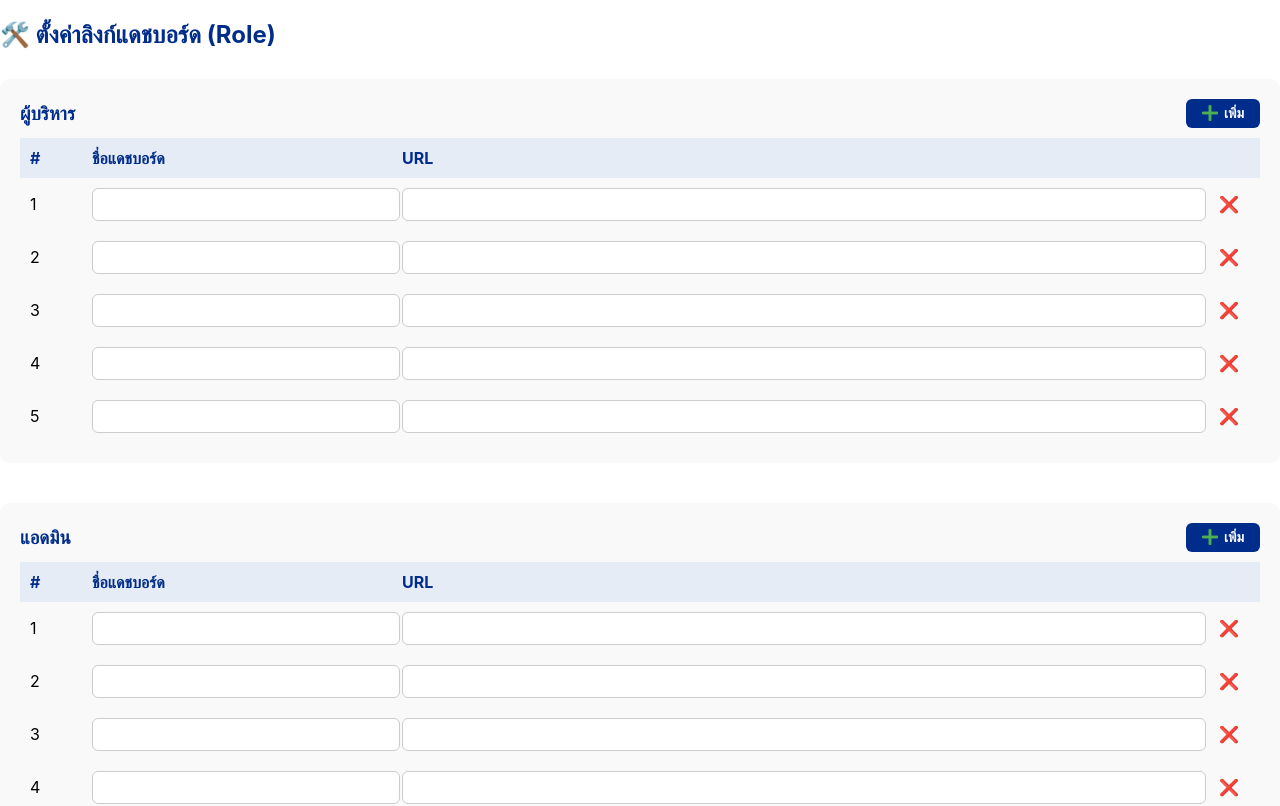
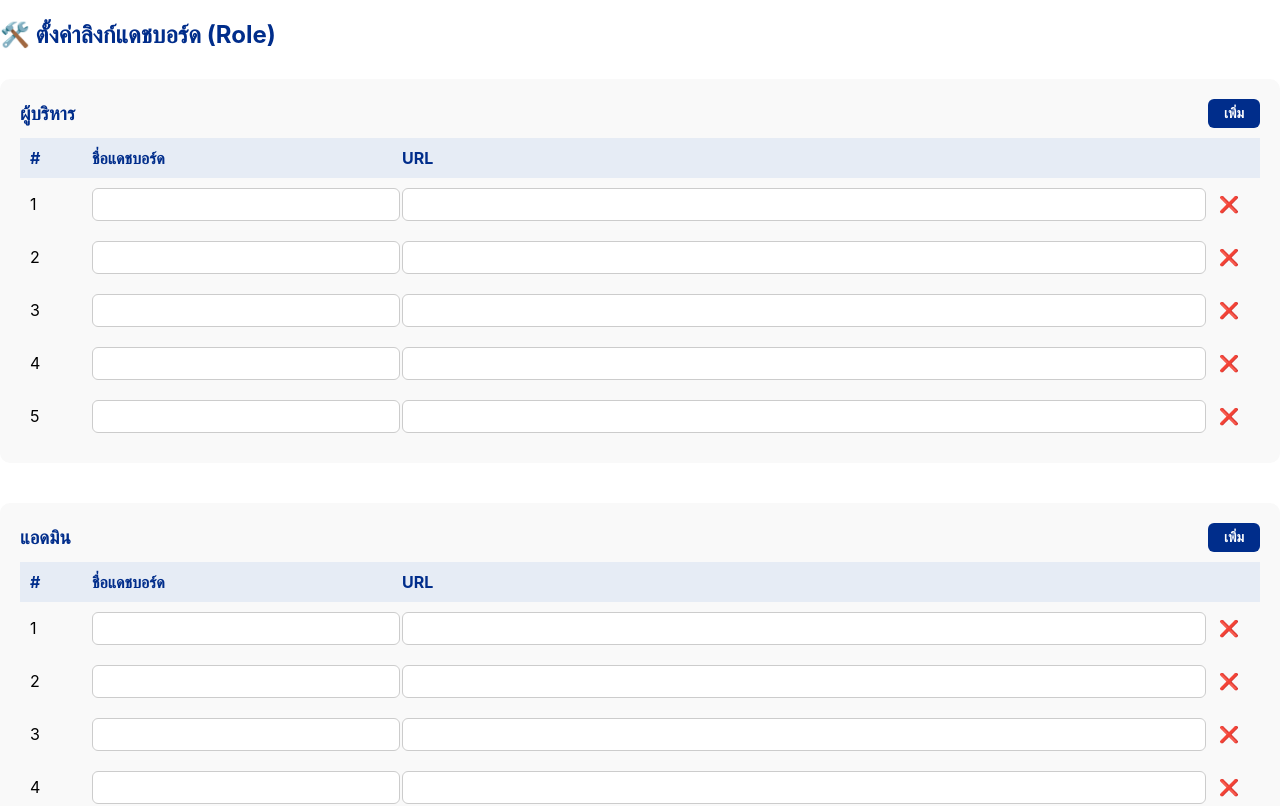
Before and after one commit to nnoikaeo/dashboard-app, a React (Create React App) app: page /settings in a window 1280 px wide. Shown: the top 806 px of the page. Built offline with nearby package versions, Linux system fonts and the light colour scheme; no server answers; the database is empty; sample sign-in values are in the browser's storage.

Commit message:
edit new-setting-page

```diff
--- a/src/pages/SettingsPage.js
+++ b/src/pages/SettingsPage.js
@@ -121,7 +121,6 @@ export default function SettingsPage() {
                 gap: "6px",
               }}
             >
-              <img src="/plus.png" alt="Add" style={{ width: 16, height: 16 }} />
               เพิ่ม
             </button>
           </div>
```
Also changed, not shown: public/plus.png (deleted).
